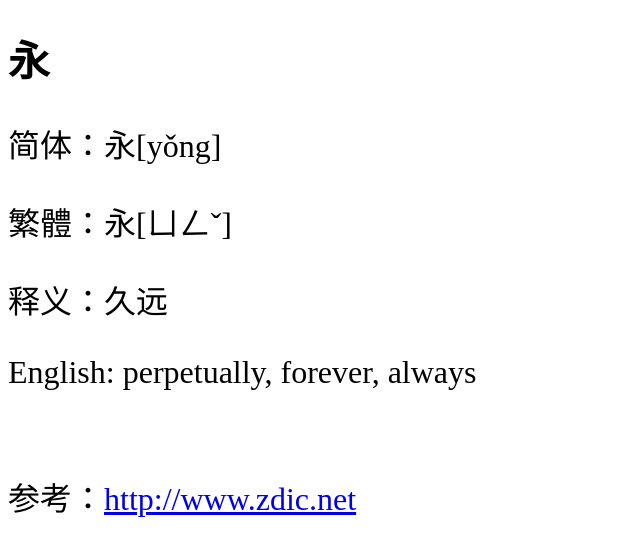
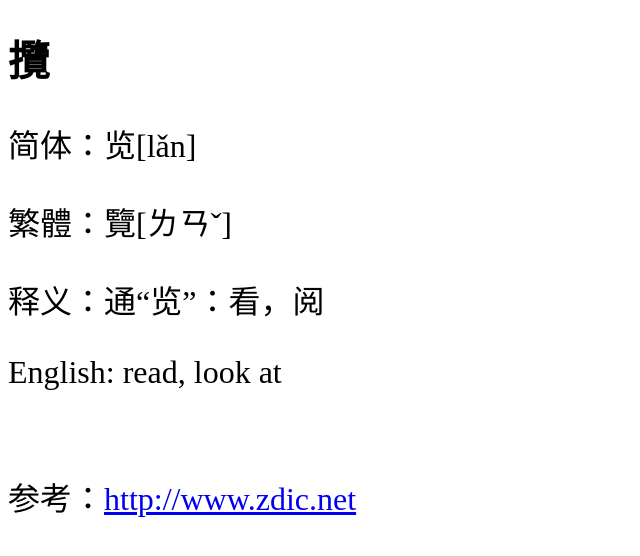
Before and after one commit to shengzhe/livecalligraphy, a Jekyll site: the page built from _posts/2012-08-31-LanTing-306.html, in a window 1280 px wide. Shown: the top 556 px of the page, without its empty margins (0-640 px from the left). Built offline with Jekyll 4.4.1, drawn with Linux system fonts in a browser that asks for light colours; Markdown is read by kramdown in place of the engine named in the settings.

Commit message:
Update 2012-08-31-LanTing-306.html

```diff
--- a/_posts/2012-08-31-LanTing-306.html
+++ b/_posts/2012-08-31-LanTing-306.html
@@ -1,11 +1,11 @@
 ---
 layout: default
-title: 兰亭集序第1个字 (1st character of Lan Ting)
+title: 兰亭集序第306个字 (306th character of Lan Ting)
 ---
-<h1>永</h1>
-<p>简体：永[yǒng]</p>
-<p>繁體：永[ㄩㄥˇ]</p>
-<p>释义：久远</p>
-<p>English: perpetually, forever, always</p>
+<h1>攬</h1>
+<p>简体：览[lǎn]</p>
+<p>繁體：覽[ㄌㄢˇ]</p>
+<p>释义：通“览”：看，阅</p>
+<p>English: read, look at</p>
 <br/>
-<p>参考：<a href="http://www.zdic.net/zd/zi/ZdicE6ZdicB0ZdicB8.htm">http://www.zdic.net</a></p>
+<p>参考：<a href="http://www.zdic.net/z/24/js/89C8.htm">http://www.zdic.net</a></p>
```
